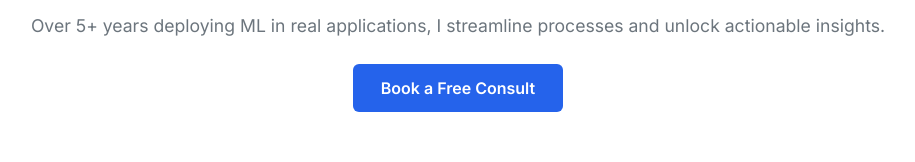
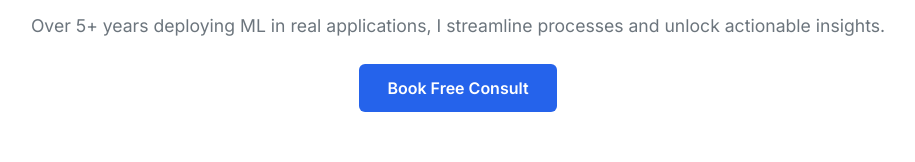
Before and after one commit to mrcartier/mrcartier.github.io, a website: page index.html in a window 1280 px wide. Shown: the part 266-428 px from the top of the page, without its empty margins (182-1097 px from the left). Drawn offline with nearby package versions, Linux system fonts and the light colour scheme.

Commit message:
Update index.html

```diff
--- a/index.html
+++ b/index.html
@@ -147,7 +147,7 @@
 </p>
 
 <div class="mt-4">
-  <a href="#contact" class="btn btn-primary">Book a Free Consult</a>
+  <a href="#contact" class="btn btn-primary">Book Free Consult</a>
 </div>
 </section>
 
```
